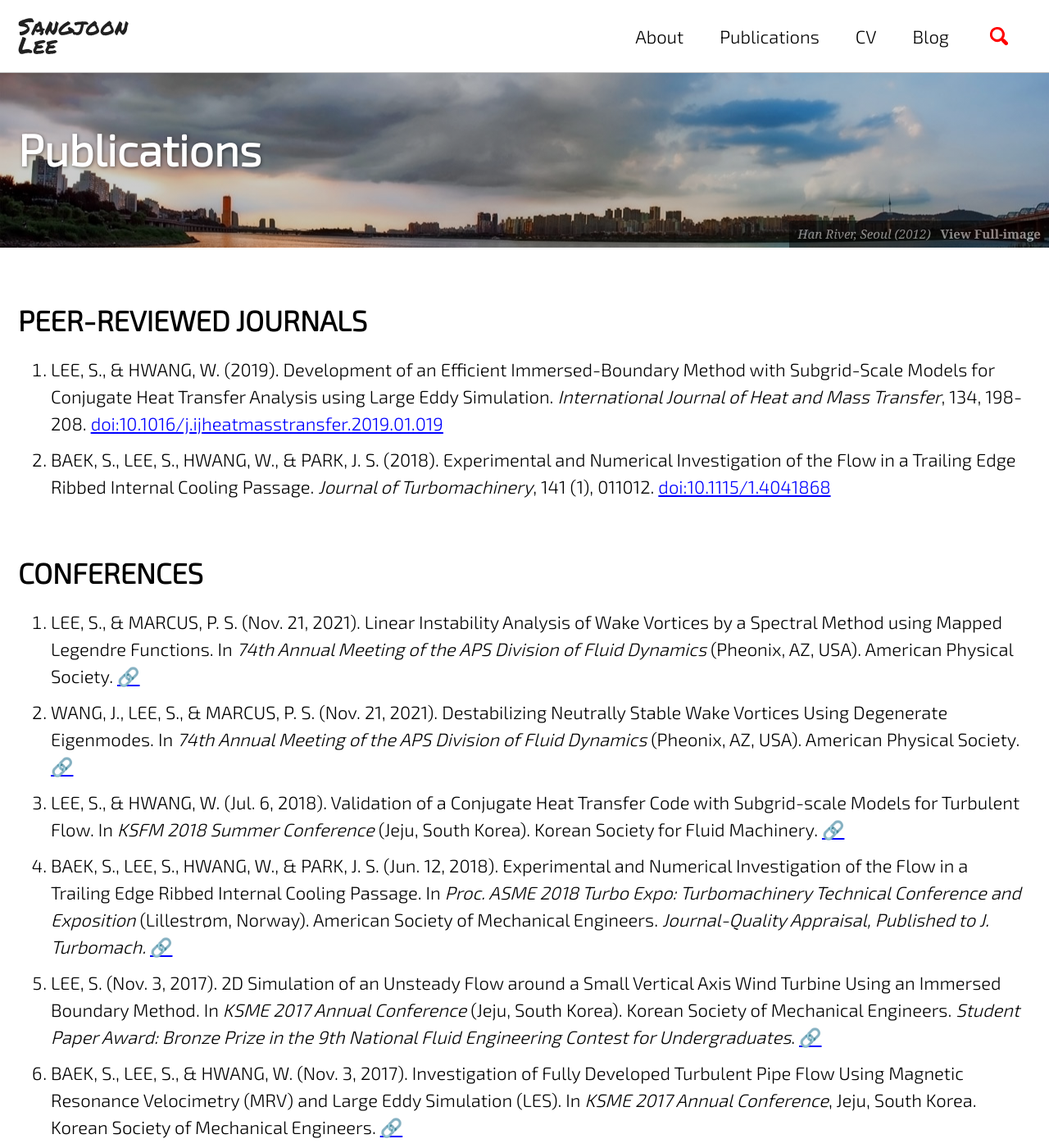
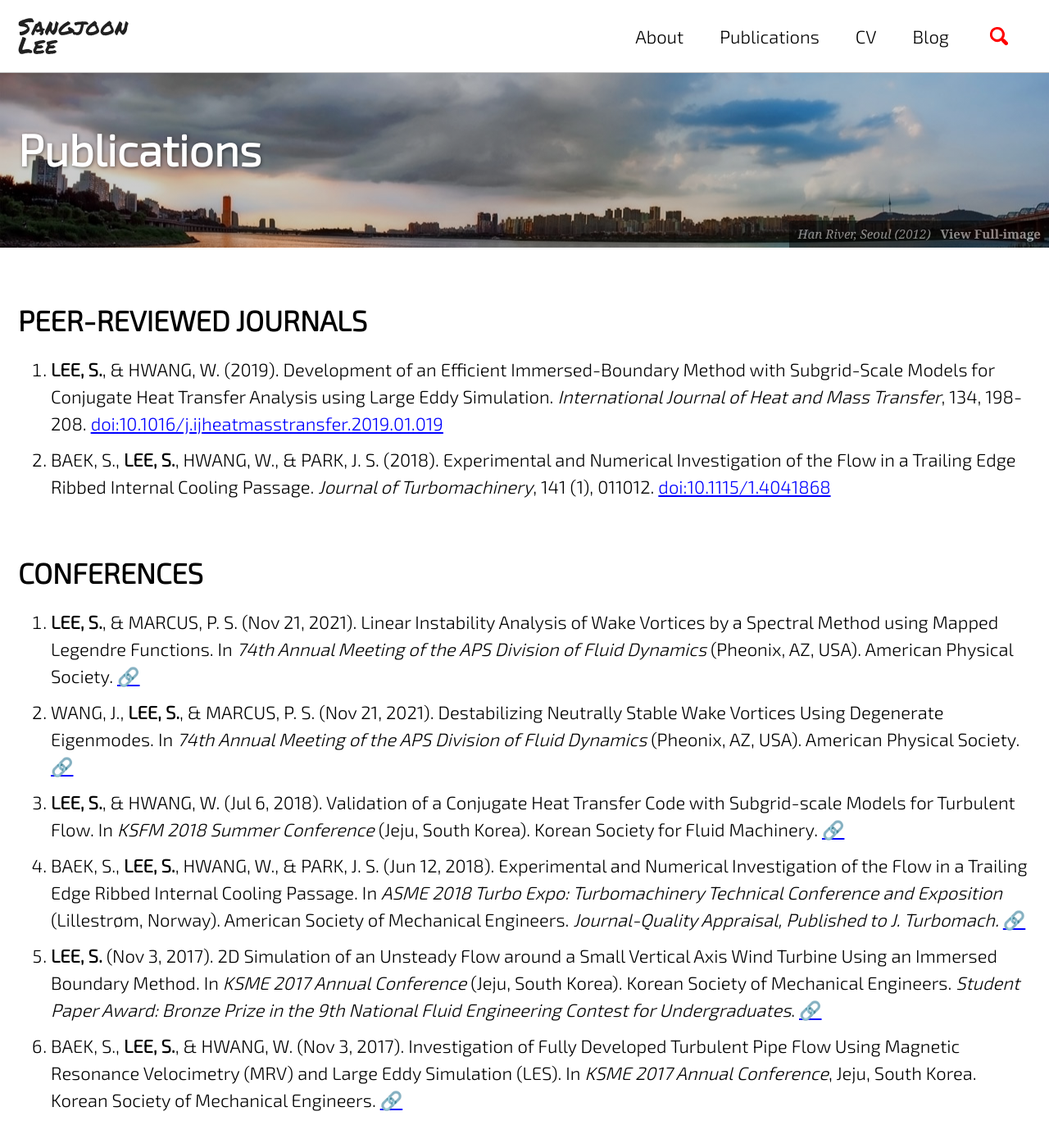
Before and after one commit to jun9303/jun9303.github.io, a Jekyll site: the page built from _pages/publications.md, in a window 1280 px wide and 1400 px high. Shown: the whole window at 82% size. Built offline with Jekyll 4.4.1, drawn with Linux system fonts in a browser that asks for light colours; cached includes are drawn as plain includes; nearby versions of some CDN libraries; emoji names are drawn with the system emoji font; some of the changed text lies outside the part shown.

Commit message:
APS Update 112621

```diff
--- a/_pages/publications.md
+++ b/_pages/publications.md
@@ -10,22 +10,22 @@ header:
 
 # PEER-REVIEWED JOURNALS
 
-1. LEE, S., & HWANG, W. (2019). Development of an Efficient Immersed-Boundary Method with Subgrid-Scale Models for Conjugate Heat Transfer Analysis using Large Eddy Simulation. *International Journal of Heat and Mass Transfer*, 134, 198-208. [doi:10.1016/j.ijheatmasstransfer.2019.01.019](https://doi.org/10.1016/j.ijheatmasstransfer.2019.01.019)
-2. BAEK, S., LEE, S., HWANG, W., & PARK, J. S. (2018). Experimental and Numerical Investigation of the Flow in a Trailing Edge Ribbed Internal Cooling Passage. *Journal of Turbomachinery*, 141 (1), 011012. [doi:10.1115/1.4041868](https://doi.org/10.1115/1.4041868)
+1. **LEE, S.**, & HWANG, W. (2019). Development of an Efficient Immersed-Boundary Method with Subgrid-Scale Models for Conjugate Heat Transfer Analysis using Large Eddy Simulation. *International Journal of Heat and Mass Transfer*, 134, 198-208. [doi:10.1016/j.ijheatmasstransfer.2019.01.019](https://doi.org/10.1016/j.ijheatmasstransfer.2019.01.019)
+2. BAEK, S., **LEE, S.**, HWANG, W., & PARK, J. S. (2018). Experimental and Numerical Investigation of the Flow in a Trailing Edge Ribbed Internal Cooling Passage. *Journal of Turbomachinery*, 141 (1), 011012. [doi:10.1115/1.4041868](https://doi.org/10.1115/1.4041868)
 
 
 # CONFERENCES
 
-1. LEE, S., & MARCUS, P. S. (Nov. 21, 2021). Linear Instability Analysis of Wake Vortices by a Spectral Method using Mapped Legendre Functions. In *74th Annual Meeting of the APS Division of Fluid Dynamics* (Pheonix, AZ, USA). American Physical Society. [:link:](https://meetings.aps.org/Meeting/DFD21/Session/E24.1)
-2. WANG, J., LEE, S., & MARCUS, P. S. (Nov. 21, 2021). Destabilizing Neutrally Stable Wake Vortices Using Degenerate Eigenmodes. In *74th Annual Meeting of the APS Division of Fluid Dynamics* (Pheonix, AZ, USA). American Physical Society. [:link:](https://meetings.aps.org/Meeting/DFD21/Session/E24.3)
-3. LEE, S., & HWANG, W. (Jul. 6, 2018). Validation of a Conjugate Heat Transfer Code with Subgrid-scale Models for Turbulent Flow. In *KSFM 2018 Summer Conference* (Jeju, South Korea). Korean Society for Fluid Machinery. [:link:](http://www.dbpia.co.kr/journal/articleDetail?nodeId=NODE07536688&language=ko_KR)
-4. BAEK, S., LEE, S., HWANG, W., & PARK, J. S. (Jun. 12, 2018). Experimental and Numerical Investigation of the Flow in a Trailing Edge Ribbed Internal Cooling Passage. In *Proc. ASME 2018 Turbo Expo: Turbomachinery Technical Conference and Exposition* (Lillestrøm, Norway). American Society of Mechanical Engineers. *Journal-Quality Appraisal, Published to J. Turbomach.* [:link:](https://doi.org/10.1115/GT2018-76741)
-5. LEE, S. (Nov. 3, 2017). 2D Simulation of an Unsteady Flow around a Small Vertical Axis Wind Turbine Using an Immersed Boundary Method. In *KSME 2017 Annual Conference* (Jeju, South Korea). Korean Society of Mechanical Engineers. *Student Paper Award: Bronze Prize in the 9th National Fluid Engineering Contest for Undergraduates*. [:link:](http://www.dbpia.co.kr/journal/articleDetail?nodeId=NODE07287580&language=ko_KR#)
-6. BAEK, S., LEE, S., & HWANG, W. (Nov. 3, 2017). Investigation of Fully Developed Turbulent Pipe Flow Using Magnetic Resonance Velocimetry (MRV) and Large Eddy Simulation (LES). In *KSME 2017 Annual Conference*, Jeju, South Korea. Korean Society of Mechanical Engineers. [:link:](http://www.dbpia.co.kr/journal/articleDetail?nodeId=NODE07287540&language=ko_KR#)
+1. **LEE, S.**, & MARCUS, P. S. (Nov 21, 2021). Linear Instability Analysis of Wake Vortices by a Spectral Method using Mapped Legendre Functions. In *74th Annual Meeting of the APS Division of Fluid Dynamics* (Pheonix, AZ, USA). American Physical Society. [:link:](https://meetings.aps.org/Meeting/DFD21/Session/E24.1)
+2. WANG, J., **LEE, S.**, & MARCUS, P. S. (Nov 21, 2021). Destabilizing Neutrally Stable Wake Vortices Using Degenerate Eigenmodes. In *74th Annual Meeting of the APS Division of Fluid Dynamics* (Pheonix, AZ, USA). American Physical Society. [:link:](https://meetings.aps.org/Meeting/DFD21/Session/E24.3)
+3. **LEE, S.**, & HWANG, W. (Jul 6, 2018). Validation of a Conjugate Heat Transfer Code with Subgrid-scale Models for Turbulent Flow. In *KSFM 2018 Summer Conference* (Jeju, South Korea). Korean Society for Fluid Machinery. [:link:](http://www.dbpia.co.kr/journal/articleDetail?nodeId=NODE07536688&language=ko_KR)
+4. BAEK, S., **LEE, S.**, HWANG, W., & PARK, J. S. (Jun 12, 2018). Experimental and Numerical Investigation of the Flow in a Trailing Edge Ribbed Internal Cooling Passage. In *ASME 2018 Turbo Expo: Turbomachinery Technical Conference and Exposition* (Lillestrøm, Norway). American Society of Mechanical Engineers. *Journal-Quality Appraisal, Published to J. Turbomach.* [:link:](https://doi.org/10.1115/GT2018-76741)
+5. **LEE, S.** (Nov 3, 2017). 2D Simulation of an Unsteady Flow around a Small Vertical Axis Wind Turbine Using an Immersed Boundary Method. In *KSME 2017 Annual Conference* (Jeju, South Korea). Korean Society of Mechanical Engineers. *Student Paper Award: Bronze Prize in the 9th National Fluid Engineering Contest for Undergraduates*. [:link:](http://www.dbpia.co.kr/journal/articleDetail?nodeId=NODE07287580&language=ko_KR#)
+6. BAEK, S., **LEE, S.**, & HWANG, W. (Nov 3, 2017). Investigation of Fully Developed Turbulent Pipe Flow Using Magnetic Resonance Velocimetry (MRV) and Large Eddy Simulation (LES). In *KSME 2017 Annual Conference*, Jeju, South Korea. Korean Society of Mechanical Engineers. [:link:](http://www.dbpia.co.kr/journal/articleDetail?nodeId=NODE07287540&language=ko_KR#)
 
 # SEMINARS
 
-1. LEE, S. (Aug. 8, 2018). An Introduction to In-House LES - Applications to Turbine Internal Cooling and Recent Improvements for Conjugate Heat Transfer Anal-
+1. **LEE, S.** (Aug 8, 2018). An Introduction to In-House LES - Applications to Turbine Internal Cooling and Recent Improvements for Conjugate Heat Transfer Anal-
 ysis. In *KARI Computational Fluid Dynamics Seminar* (Daejeon, South Korea). Korea Aerospace Research Institute.
 
 <style type="text/css">
```
